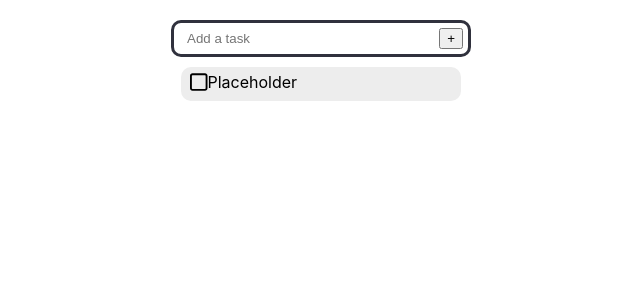
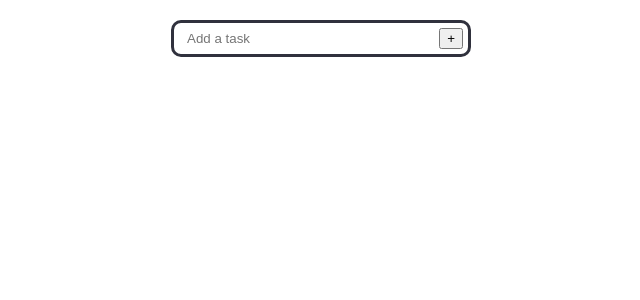
Before and after one commit to diminecjean/react-todoapp, a React (Create React App) app: page / in a window 1280 px wide. Shown: the top 300 px of the page, without its empty margins (319-959 px from the left). Built offline with nearby package versions, Linux system fonts and the light colour scheme.

Commit message:
Display task name

```diff
--- a/src/App.css
+++ b/src/App.css
@@ -1,3 +1,47 @@
+/* Edits */
+main {
+  max-width: 300px;
+  margin: 20px auto;
+  align-items: center;
+}
+
+span {
+  color: #000;
+  font-size: small;
+}
+
+form {
+  border: 3px solid #30313D;
+  border-radius: 10px;
+  padding: 5px;
+  display: flex;
+}
+
+form input[type="text"] {
+  background: #fff;
+  color: #000;
+  border: 0;
+  padding: 0 8px;
+  display: block;
+  width: 100%;
+}
+
+div .task {
+  background-color: #ededed;
+  color: #000;
+  margin: 10px;
+  border-radius: 10px;
+  border: 20px;
+  border-color: #000000;
+  padding: 5px 9px;
+  display: flex;
+  gap: 4px;
+}
+
+div .task svg {
+  height: 16px;
+}
+
 /* Default */
 .App {
   text-align: center;
@@ -38,40 +82,3 @@
     transform: rotate(360deg);
   }
 }
-
-/* Edits */
-main {
-  max-width: 300px;
-  margin: 20px auto;
-  align-items: center;
-}
-
-form {
-  border: 3px solid #30313D;
-  border-radius: 10px;
-  padding: 5px;
-  display: flex;
-}
-
-form input[type="text"] {
-  background: #fff;
-  color: #000;
-  border: 0;
-  padding: 0 8px;
-  display: block;
-  width: 100%;
-}
-
-div .task {
-  background-color: #ededed;
-  margin: 10px;
-  border-radius: 10px;
-  border: 20px;
-  border-color: #000000;
-  padding: 5px 9px;
-  display: flex;
-}
-
-div .task svg {
-  height: 20px;
-}
--- a/src/App.js
+++ b/src/App.js
@@ -2,7 +2,7 @@ import logo from './logo.svg';
 import Task from './Task';
 import TaskForm from './TaskForm';
 import './App.css';
-import { useState } from 'react';
+import { useEffect, useState } from 'react';
 
 // function App() {
 //   return (
@@ -29,18 +29,20 @@ import { useState } from 'react';
 
 function ToDoApp() {
   const [task, setTask] = useState([]); // using array
+  useEffect(() => {
+    localStorage.setItem('task', JSON.stringify(task))
+  }, [task]);
   // set input to task name
   // name = user input in form
   function addTask(name) {
-    setTask(prev => { return [...prev, { name: name, done: false }]; })
+    setTask(prev => { return [...prev, { name: name, done: false }]; });
   }
   return (
     <main>
       <div>
         <TaskForm onAdd={addTask} />
-        <Task />
-        {task.map(task =>
-          <Task />
+        {task.map((task, index) =>
+          <Task {...task} />
         )}
       </div>
     </main>
--- a/src/Checkbox.js
+++ b/src/Checkbox.js
@@ -1,9 +1,9 @@
 import { useState } from "react";
 
-export default function Checkbox({ defaultChecked = false }) {
+export default function Checkbox({ defaultChecked, onClick }) {
     const [checked, setChecked] = useState(defaultChecked);
     return (
-        <div>
+        <div onClick={onClick}>
             {!checked && (
                 <div className="checkbox unchecked">
                     <svg xmlns="http://www.w3.org/2000/svg" height="1em" viewBox="0 0 448 512"><path d="M384 80c8.8 0 16 7.2 16 16V416c0 8.8-7.2 16-16 16H64c-8.8 0-16-7.2-16-16V96c0-8.8 7.2-16 16-16H384zM64 32C28.7 32 0 60.7 0 96V416c0 35.3 28.7 64 64 64H384c35.3 0 64-28.7 64-64V96c0-35.3-28.7-64-64-64H64z" /></svg>
--- a/src/Task.js
+++ b/src/Task.js
@@ -1,11 +1,12 @@
 import Checkbox from "./Checkbox";
 import { useState } from 'react';
 
-export default function Task() {
+export default function Task({ name, done }) {
+    // const [editMode, setEditMode] = useState(false);
     return (
         <div className="task">
-            <Checkbox />
-            Placeholder
+            <Checkbox defaultChecked={!done} />
+            <span>{name}</span>
         </div>
     );
 }
```
